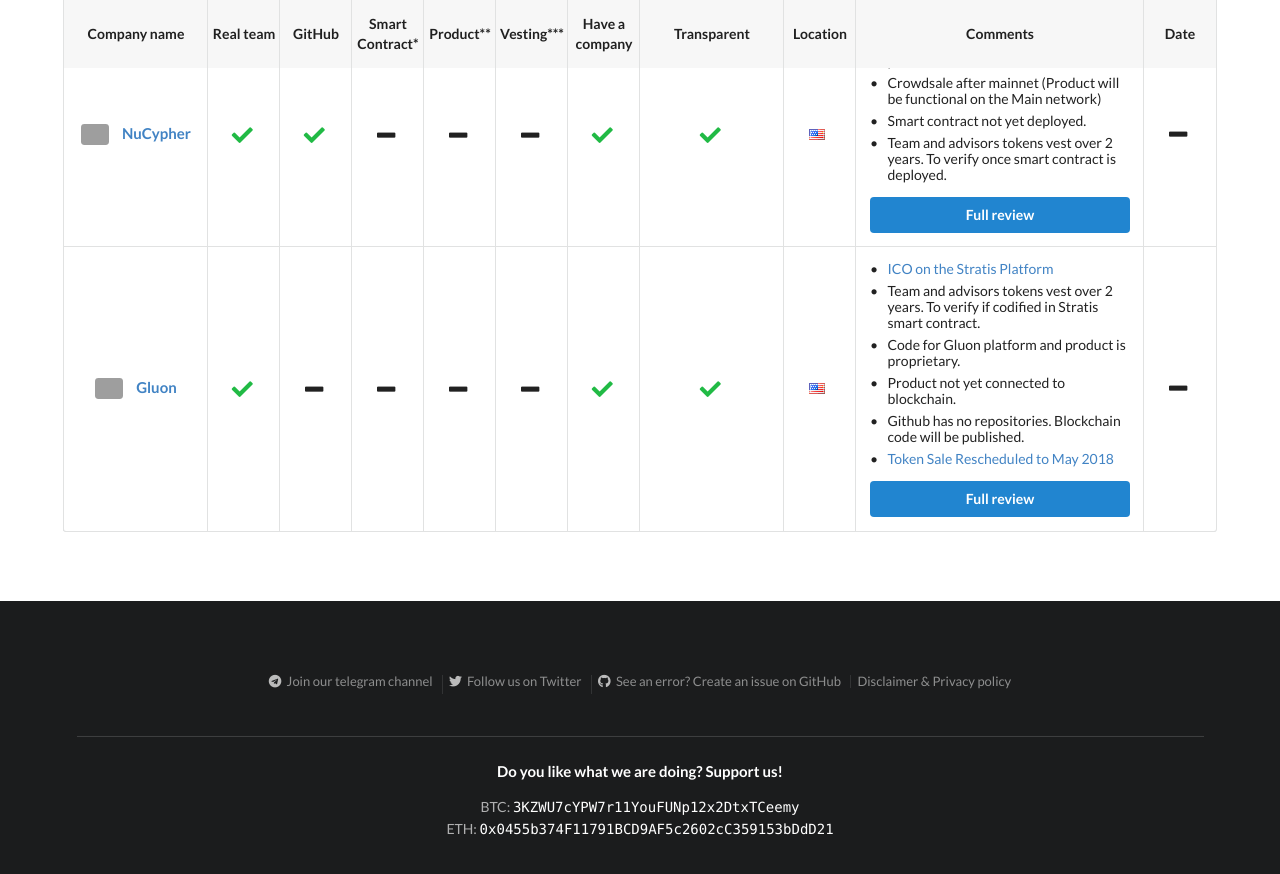
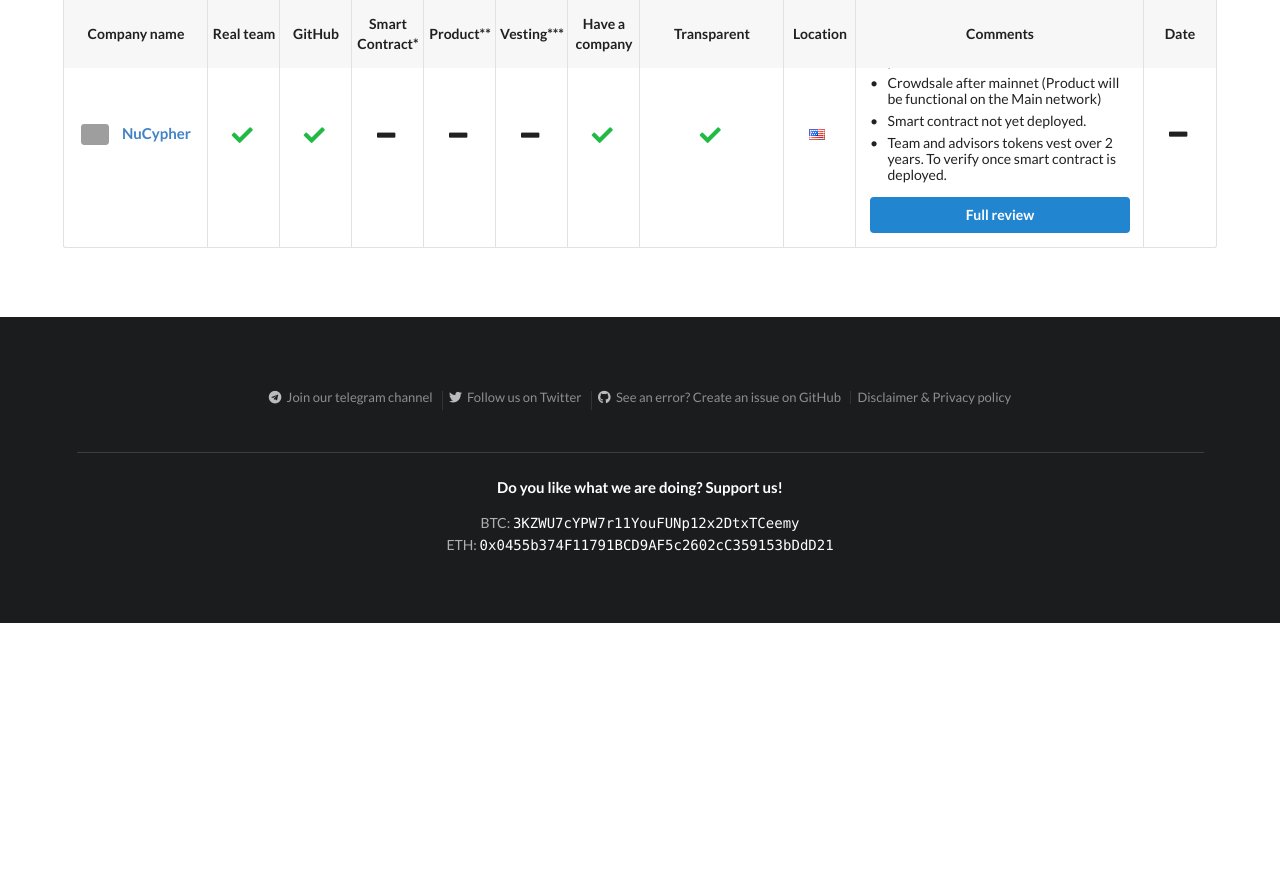
Before and after one commit to ico-check/ico-check, a Jekyll site: the page built from index.md, in a window 1280 px wide and 900 px high, scrolled down 2863 px. Shown: the top 874 px of the window. Built offline with Jekyll 4.4.1, drawn with Linux system fonts in a browser that asks for light colours; nearby versions of some CDN libraries; after the commit the page ends 3486 px from its top, so only the background shows below that; grey boxes are pictures that could not be loaded.

Commit message:
57-gluon-ico-check
Moved to past

```diff
--- a/_data/active-future-icos.yml
+++ b/_data/active-future-icos.yml
@@ -174,28 +174,3 @@
   ico_end_date:
   safe:
   issue_url: https://github.com/ico-check/ico-check/issues/69
-
-- name: Gluon
-  image: https://i.imgur.com/Pr6QKqD.png
-  url: https://www.gluon.com/
-  real_team: true
-  github:
-  smart_contract:
-  product:
-  min_vesting:
-  have_company: true
-  transparent: true
-  location: United States
-  comments:
-    - content: ICO on the Stratis Platform
-      url: https://stratisplatform.com/2018/01/17/stratis_partners_with_gluon/
-    - content: Team and advisors tokens vest over 2 years. To verify if codified in Stratis smart contract.
-    - content: Code for Gluon platform and product is proprietary.
-    - content: Product not yet connected to blockchain.
-    - content: Github has no repositories. Blockchain code will be published.
-    - content: Token Sale Rescheduled to May 2018
-      url: https://www.gluon.com/gluon-token-sale-rescheduled/
-  ico_start_date:
-  ico_end_date:
-  safe:
-  issue_url: https://github.com/ico-check/ico-check/issues/78
```
